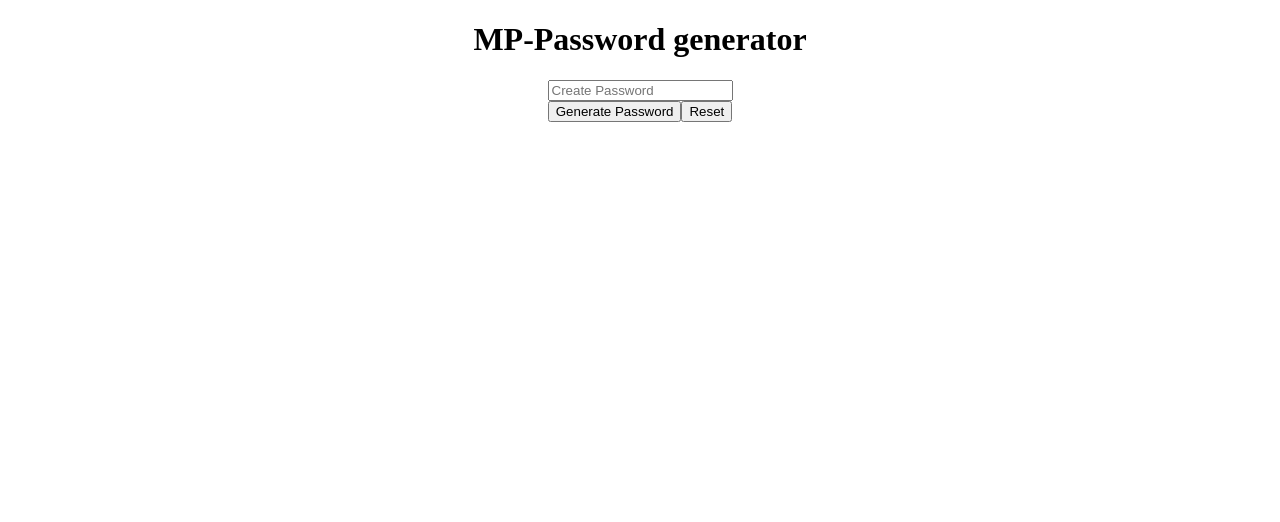
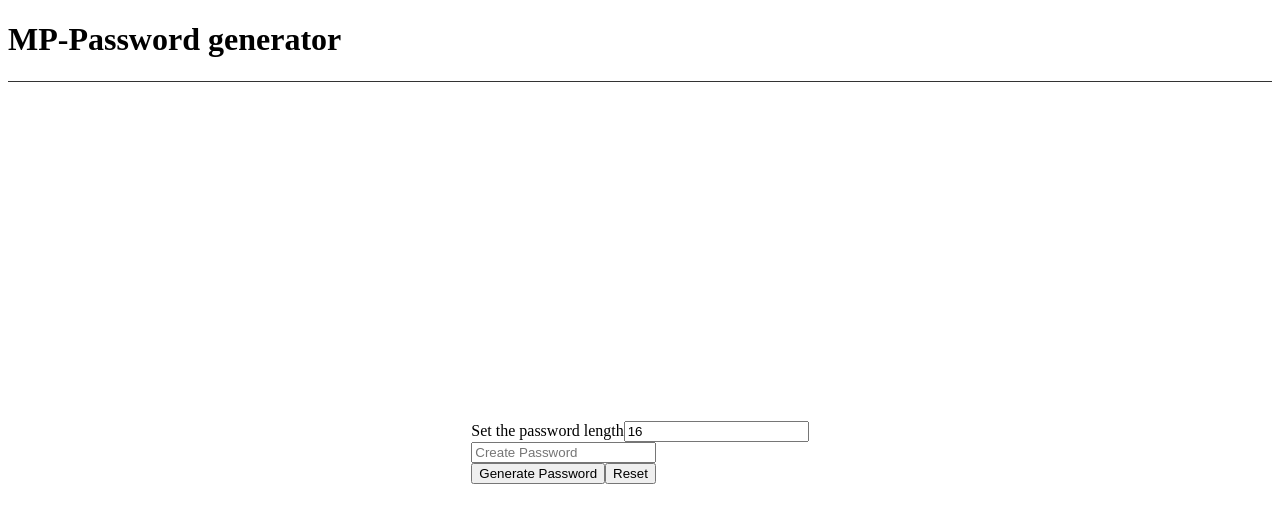
Before and after one commit to GadDev/pwd-gen, a React (Create React App) app: page / in a window 1280 px wide. Shown: the top 522 px of the page. Built offline with nearby package versions, Linux system fonts and the light colour scheme.

Commit message:
scaffold basic html structure and styling

```diff
--- a/src/App.css
+++ b/src/App.css
@@ -1,38 +1,15 @@
-.App {
-  text-align: center;
+body {
+  overflow: hidden;
+}
+header {
+  height: 60px;
+  border-bottom: 1px solid #333;
 }
 
-.App-logo {
-  height: 40vmin;
-  pointer-events: none;
-}
-
-@media (prefers-reduced-motion: no-preference) {
-  .App-logo {
-    animation: App-logo-spin infinite 20s linear;
-  }
-}
-
-.App-header {
-  background-color: #282c34;
-  min-height: 100vh;
+main {
   display: flex;
   flex-direction: column;
+  justify-content: center;
   align-items: center;
-  justify-content: center;
-  font-size: calc(10px + 2vmin);
-  color: white;
+  height: calc(100vh - 60px);
 }
-
-.App-link {
-  color: #61dafb;
-}
-
-@keyframes App-logo-spin {
-  from {
-    transform: rotate(0deg);
-  }
-  to {
-    transform: rotate(360deg);
-  }
-}
--- a/src/App.js
+++ b/src/App.js
@@ -5,16 +5,31 @@ import { useState } from "react";
 import { genPwd } from "./utils/genPwd";
 function App() {
   const [value, setValue] = useState("");
-  // const [length, setLength] = useState;
+  const [pwdStrength, setPwdStrength] = useState("16");
 
   const handleClick = () => {
-    let pwd = genPwd(17);
+    let pwd = genPwd(pwdStrength);
     setValue(pwd);
   };
 
   return (
     <div className="App">
+      <header>
         <h1>MP-Password generator</h1>
+      </header>
+      <main>
+        <section>
+          <div>
+            <label htmlFor="pwd-strength">
+              Set the password length
+              <input
+                id="pwd-strength"
+                type="number"
+                value={pwdStrength}
+                onChange={(e) => setPwdStrength(e.target.value)}
+              />
+            </label>
+          </div>
           <div>
             <label htmlFor="password">
               <input type="text" value={value} placeholder="Create Password" />
@@ -22,6 +37,8 @@ function App() {
           </div>
           <button onClick={() => handleClick()}>Generate Password</button>
           <button onClick={() => setValue("")}>Reset</button>
+        </section>
+      </main>
     </div>
   );
 }
--- a/src/index.js
+++ b/src/index.js
@@ -7,5 +7,5 @@ ReactDOM.render(
   <React.StrictMode>
     <App />
   </React.StrictMode>,
-  document.getElementById("root"),
+  document.getElementById("root")
 );
```
Lines whose indentation alone changed are shown as unchanged.
